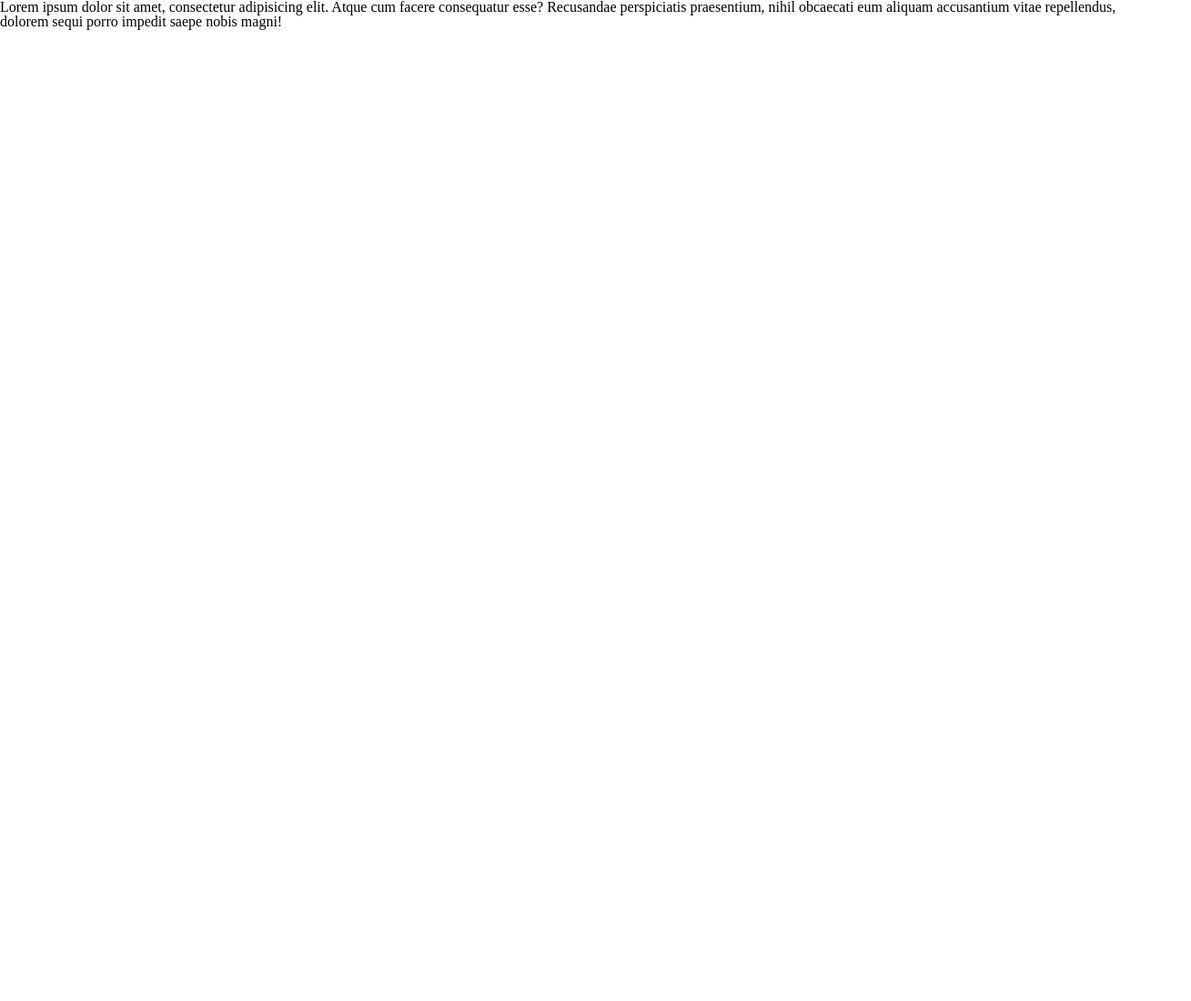
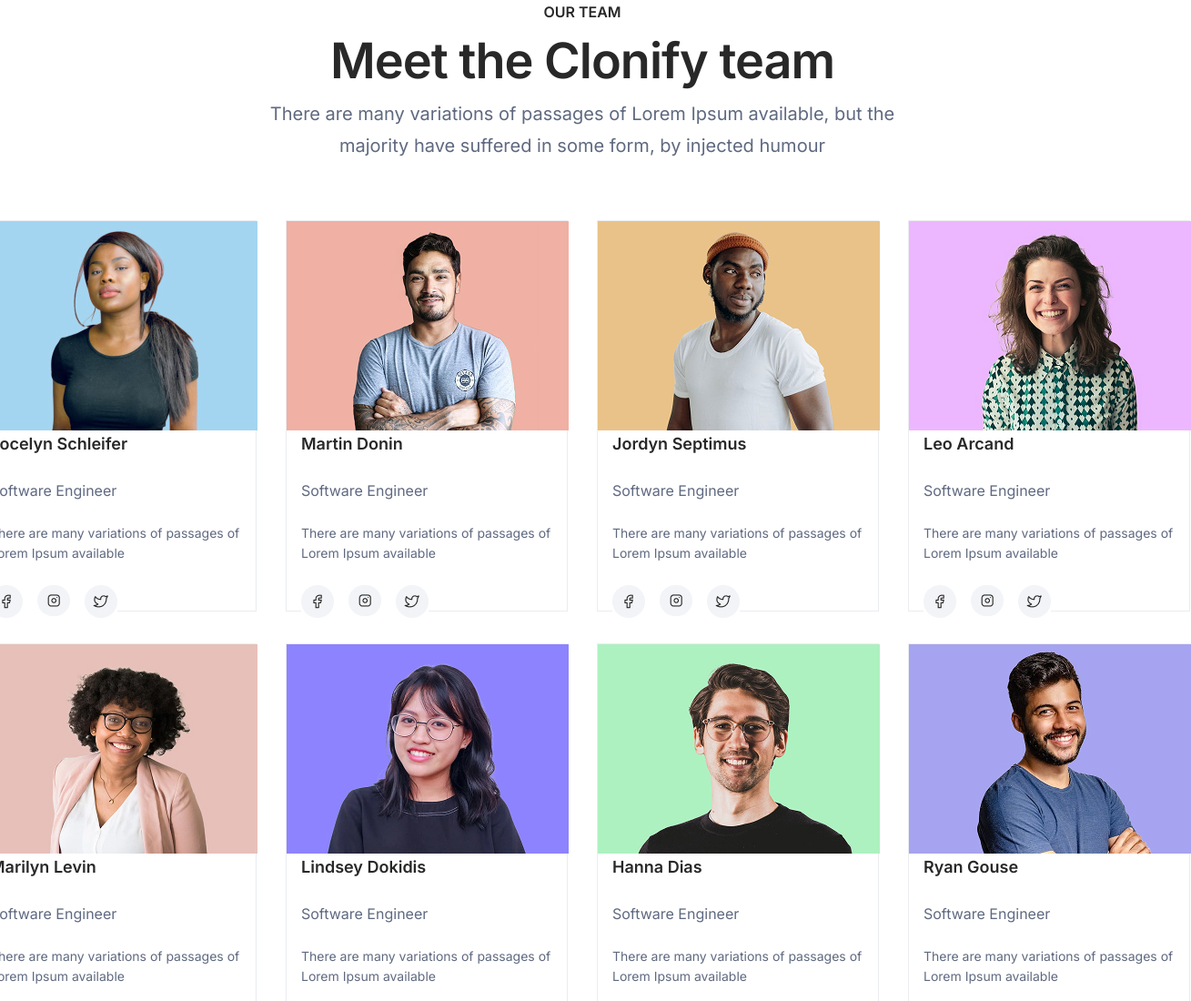
Before and after one commit to mariamkhekhelashvili/Lesson5, a plain HTML site: page index.html in a window 1280 px wide. Shown: the top 1100 px of the page at 91% size, 1309 px wide, since content can reach past the window. Before the commit the page ends 800 px from the top, so only its background shows below. Drawn offline with Linux system fonts and the light colour scheme.

Commit message:
Structured Web Layout Header, Grid, Footer
Developed a structured web layout encompassing a semantic header section, a responsive card grid showcasing content elements, and a cohesive footer with navigational and informational blocks, ensuring typographic precision and spatial harmony throughout the design.

```diff
--- a/css/style.css
+++ b/css/style.css
@@ -0,0 +1,183 @@
+@import url('https://fonts.googleapis.com/css2?family=Inter:wght@400;600&display=swap');
+
+body {
+  margin: 0;
+  font-family: 'Inter', sans-serif;
+}
+
+.header-section {
+  display: flex;
+  flex-direction: column;
+  align-items: center;
+  justify-content: center;
+  text-align: center;
+}
+
+.small-text {
+  font-size: 16px;
+  font-weight: 600;
+  line-height: 26px;
+  letter-spacing: 0px;
+  text-align: center;
+  color: #282828;
+  width: 716px;
+  height: 26px;
+  margin: 0;
+}
+
+.main-title {
+  font-size: 54px;
+  font-weight: 600;
+  line-height: 62px;
+  letter-spacing: -1px;
+  color: #282828;
+  width: 716px;
+  height: 62px;
+  margin: 10px 0;
+}
+
+.sub-text {
+  font-size: 20px;
+  font-weight: 400;
+  line-height: 35px;
+  letter-spacing: 0px;
+  text-align: center;
+  color: #5f6980;
+  width: 760px;
+  height: 70px;
+  margin: 0;
+}
+.team-row {
+    display: flex;
+    flex-direction: row;
+    justify-content: center;
+    gap: 32px;
+    width: 1000px;
+    margin: 64px auto 0;
+}
+.team-card {
+    width: 310px;
+    height: 430px;
+    display: flex;
+    flex-direction: column;
+    border: 1px solid;
+    color:#EAECF0;
+    background-color: #FFFFFF;
+    box-sizing: border-box;
+}
+.image-placeholder img {
+    width: 310px;
+    height: 230px;
+    object-fit: cover;
+    display: block;
+}
+.card-content {
+  width: 310px;
+  height: 168px;
+  padding: 0 16px;
+  display: flex;
+  flex-direction: column;
+  justify-content: space-between;
+  gap: 24px;
+  box-sizing: border-box;
+}
+.member-name {
+   font-family: 'Inter', sans-serif;
+  font-size: 18px;
+  font-weight: 600;
+  line-height: 30px;
+  letter-spacing: 0px;
+  color: #282828;
+}
+.member-role {
+  font-family: 'Inter', sans-serif;
+  font-size: 16px;
+  font-weight: 400;
+  line-height: 24px;
+  color: #5F6980;
+}
+.member-desc {
+  font family: 'Inter', sans-serif;
+  font-size: 14px;
+  font-weight: 400;
+  line-height: 22px;
+  color: #5F6980;
+}
+.social-icons {
+  display: flex;
+  gap: 12px;
+}
+.second-row {
+    margin-top: 35px;
+}
+.footer {
+  background-color: rgba(83, 83, 83, 0.33);
+  margin-top: 66px;
+  width: 100%;
+  height: 460px;
+}
+
+.footer-container {
+  width: 1128px;
+  margin: 0 auto;
+  display: flex;
+  justify-content: space-between;
+  align-items: flex-start;
+  padding-top: 108px;
+  box-sizing: border-box;
+  gap: 20px;
+}
+
+.footer-block {
+  display: flex;
+  flex-direction: column;
+  gap: 16px;
+}
+
+.block-1 .footer-logo {
+  width: 100px;
+  height: 64px;
+}
+
+.block-1 .footer-text {
+  width: 306px;
+  font-family: 'Inter', sans-serif;
+  font-size: 14px;
+  font-weight: 400;
+  line-height: 22px;
+  color: #ffffff;
+}
+
+.block-1 .footer-icons {
+  display: flex;
+  gap: 12px;
+  width: 86px;
+  height: 24px;
+  margin-top: 8px;
+}
+
+.footer-title {
+  font-family: 'Inter', sans-serif;
+  font-size: 20px;
+  font-weight: 600;
+  line-height: 100%;
+  color: #1E1E1E;
+  margin-bottom: 15px;
+}
+
+.footer-links {
+  list-style: none;
+  padding: 0;
+  margin: 0;
+  display: flex;
+  flex-direction: column;
+  gap: 4px;
+}
+
+.footer-links li {
+  font-family: 'Inter', sans-serif;
+  font-size: 14px;
+  font-weight: 400;
+  color: #FFFFFF;
+  line-height: 100%;
+}
--- a/index.html
+++ b/index.html
@@ -1,15 +1,185 @@
 <!DOCTYPE html>
-<html>
+<lang="en">
 <head>
     <meta charset="UTF-8">
     <title>Lesson5</title>
     <link rel="stylesheet" href="css/reset.css">
     <link rel="stylesheet" href="css/style.css">
 </head>
+
 <body>
-    <section>
-        <p>Lorem ipsum dolor sit amet, consectetur adipisicing elit. Atque cum facere consequatur esse? Recusandae perspiciatis praesentium, nihil obcaecati eum aliquam accusantium vitae repellendus, dolorem sequi porro impedit saepe nobis magni!</p>
+    <section class="header-section">
+    <p class="small-text" >OUR TEAM</p>
+    <h1 class="main-title" >Meet the Clonify team</h1>
+    <p class="sub-text" >There are many variations of passages of Lorem Ipsum available, but the majority have suffered in some form, by injected humour</p>
     </section>
+
+<section class="team-row">
+<div class="team-card">
+<div class="image-placeholder">
+    <img src="images/Paste image.jpg" alt="Team member">
+    </div>
+<div class="card-content">
+    <p class="member-name">Jocelyn Schleifer</p>
+    <p class="member-role">Software Engineer</p>
+    <p class="member-desc">There are many variations of passages of Lorem Ipsum available</p>
+    <div class="social-icons">
+        <img src="images/Icons.jpg" alt="social-icons">
+
+     </div>
+     </div>
+     </div>
+
+     <div class="team-card">
+<div class="image-placeholder">
+    <img src="images/Paste image Martin.jpg" alt="Team member">
+    </div>
+<div class="card-content">
+    <p class="member-name">Martin Donin</p>
+    <p class="member-role">Software Engineer</p>
+    <p class="member-desc">There are many variations of passages of Lorem Ipsum available</p>
+    <div class="social-icons">
+        <img src="images/Icons.jpg" alt="social-icons">
+
+     </div>
+     </div>
+     </div>
+
+
+     <div class="team-card">
+<div class="image-placeholder">
+    <img src="images/Image Placeholder Jordyn.jpg" alt="Team member">
+    </div>
+<div class="card-content">
+    <p class="member-name">Jordyn Septimus</p>
+    <p class="member-role">Software Engineer</p>
+    <p class="member-desc">There are many variations of passages of Lorem Ipsum available</p>
+    <div class="social-icons">
+        <img src="images/Icons.jpg" alt="social-icons">
+
+     </div>
+     </div>
+     </div>
+
+
+     <div class="team-card">
+<div class="image-placeholder">
+    <img src="images/Image Placeholder Leo.jpg" alt="Team member">
+    </div>
+<div class="card-content">
+    <p class="member-name">Leo Arcand</p>
+    <p class="member-role">Software Engineer</p>
+    <p class="member-desc">There are many variations of passages of Lorem Ipsum available</p>
+    <div class="social-icons">
+        <img src="images/Icons.jpg" alt="social-icons">
+
+     </div>
+     </div>
+     </div>
+
+
+
+</section>
+
+<section class="team-row second-row">
+    <div class="team-card">
+        <div class="image-placeholder">
+            <img src="images/marylin image.jpg" alt="Team member">
+         </div>
+         <div class="card-content">
+            <p class="member-name">Marilyn Levin</p>
+            <p class="member-role">Software Engineer</p>
+            <p class="member-desc">There are many variations of passages of Lorem Ipsum available</p>
+            <div class="social-icons">
+                <img src="images/Icons.jpg" alt="social-icons">
+            </div>
+         </div>
+    </div>
+
+    <div class="team-card">
+        <div class="image-placeholder">
+            <img src="images/lindsey image.jpg" alt="Team member">
+         </div>
+         <div class="card-content">
+            <p class="member-name">Lindsey Dokidis</p>
+            <p class="member-role">Software Engineer</p>
+            <p class="member-desc">There are many variations of passages of Lorem Ipsum available</p>
+            <div class="social-icons">
+                <img src="images/Icons.jpg" alt="social-icons">
+            </div>
+         </div>
+    </div>
+
+
+<div class="team-card">
+        <div class="image-placeholder">
+            <img src="images/Hanna.jpg" alt="Team member">
+         </div>
+         <div class="card-content">
+            <p class="member-name">Hanna Dias</p>
+            <p class="member-role">Software Engineer</p>
+            <p class="member-desc">There are many variations of passages of Lorem Ipsum available</p>
+            <div class="social-icons">
+                <img src="images/Icons.jpg" alt="social-icons">
+            </div>
+         </div>
+    </div>
+
+    <div class="team-card">
+        <div class="image-placeholder">
+            <img src="images/Ryan.jpg" alt="Team member">
+         </div>
+         <div class="card-content">
+            <p class="member-name">Ryan Gouse</p>
+            <p class="member-role">Software Engineer</p>
+            <p class="member-desc">There are many variations of passages of Lorem Ipsum available</p>
+            <div class="social-icons">
+                <img src="images/Icons.jpg" alt="social-icons">
+            </div>
+         </div>
+    </div>
+
+</section>
+
+<footer class="footer">
+  <div class="footer-container">
+
+    <div class="footer-block block-1">
+      <img src="images/Logo I Footer.jpg" alt="Logo" class="footer-logo">
+      <p class="footer-text">
+        Lorem ipsum dolor sit amet consectetur. Mi nibh venenatis in suscipit turpis enim cursus vulputate amet. Lobortis mi platea aliquam senectus tempus mauris neque.
+      </p>
+      <div class="footer-icons">
+        <img src="images/Footer Icons.jpg" alt="Icon">
+      </div>
+    </div>
+
+    <div class="footer-block block-2">
+      <h4 class="footer-title">Website Links</h4>
+      <ul class="footer-links">
+        <li>Home</li>
+        <li>About</li>
+        <li>Get in touch</li>
+      </ul>
+    </div>
+
+    <div class="footer-block block-3">
+      <h4 class="footer-title">Services</h4>
+      <ul class="footer-links">
+        <li>Asset Vault</li>
+        <li>Emotional Will</li>
+        <li>Time Capsule</li>
+      </ul>
+    </div>
+
+    <div class="footer-block block-4">
+  <h4 class="footer-title">Languages</h4>
+  <img src="images/Frame 1 logo.jpg" alt="Languages" class="footer-lang-img" />
+</div>
+
+  </div>
+</footer>
+      </div>
 
 </body>
 </html>
```
Also changed, not shown: images/Footer Icons.jpg (added), images/Frame 1 logo.jpg (added), images/Hanna.jpg (added), images/Icon Box 4'.jpg (added), images/Icon Box.jpg (added), images/Icon Box.png (added), images/Icons.jpg (added), images/Image Placeholder Jordyn.jpg (added), images/Image Placeholder Leo.jpg (added), images/Lang Logo.png (added), images/Logo I Footer.jpg (added), images/Paste image Martin.jpg (added), images/Paste image.jpg (added), images/Ryan.jpg (added), 2 more files.
